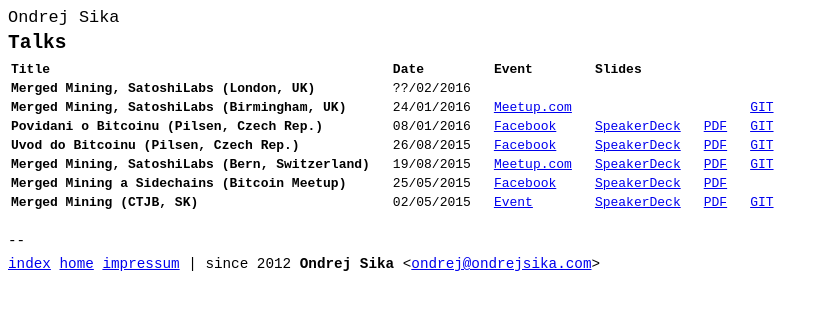
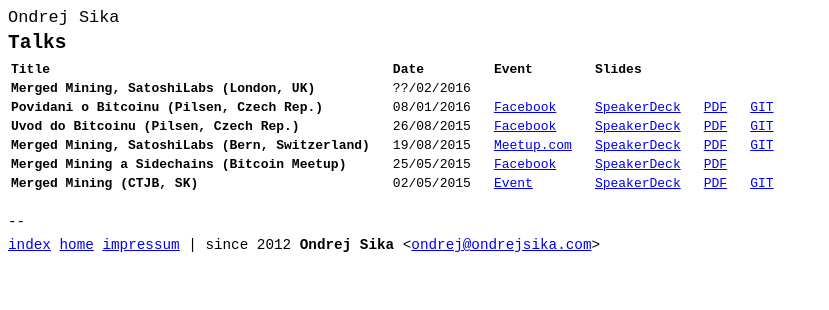
Before and after one commit to ondrejsika/ondrejsika.com, a Jekyll site: the page built from talks/index.md, in a window 1280 px wide. Shown: the top 310 px of the page, without its empty margins (0-829 px from the left). Built offline with Jekyll 4.4.1, drawn with Linux system fonts in a browser that asks for light colours; Markdown is read by kramdown in place of the engine named in the settings; comment, search, counter and statistics services are not loaded.

Commit message:
rm unrealized Birmingham talk :(

```diff
--- a/talks/index.md
+++ b/talks/index.md
@@ -29,20 +29,6 @@
 <!-- <a href="">PDF</a> -->
 </td><td>
 <!-- <a href="https://github.com/ondrejsika/merged-mining-satoshilabs-slides">GIT</a> -->
-</td></tr>
-
-<tr id="bitcoin-birmingham-2016"><td>
-<b>Merged Mining, SatoshiLabs (Birmingham, UK)</b>
-</td><td>
-24/01/2016
-</td><td>
-<a href="http://www.meetup.com/Birmingham-Bitcoin-Meetup-Group/events/227651227/">Meetup.com</a>
-</td><td>
-<!-- <a href="">SpeakerDeck</a> -->
-</td><td>
-<!-- <a href="">PDF</a> -->
-</td><td>
-<a href="https://github.com/ondrejsika/merged-mining-satoshilabs-slides">GIT</a>
 </td></tr>
 
 <tr id="bitcoin-pilsen-2016"><td>
```
